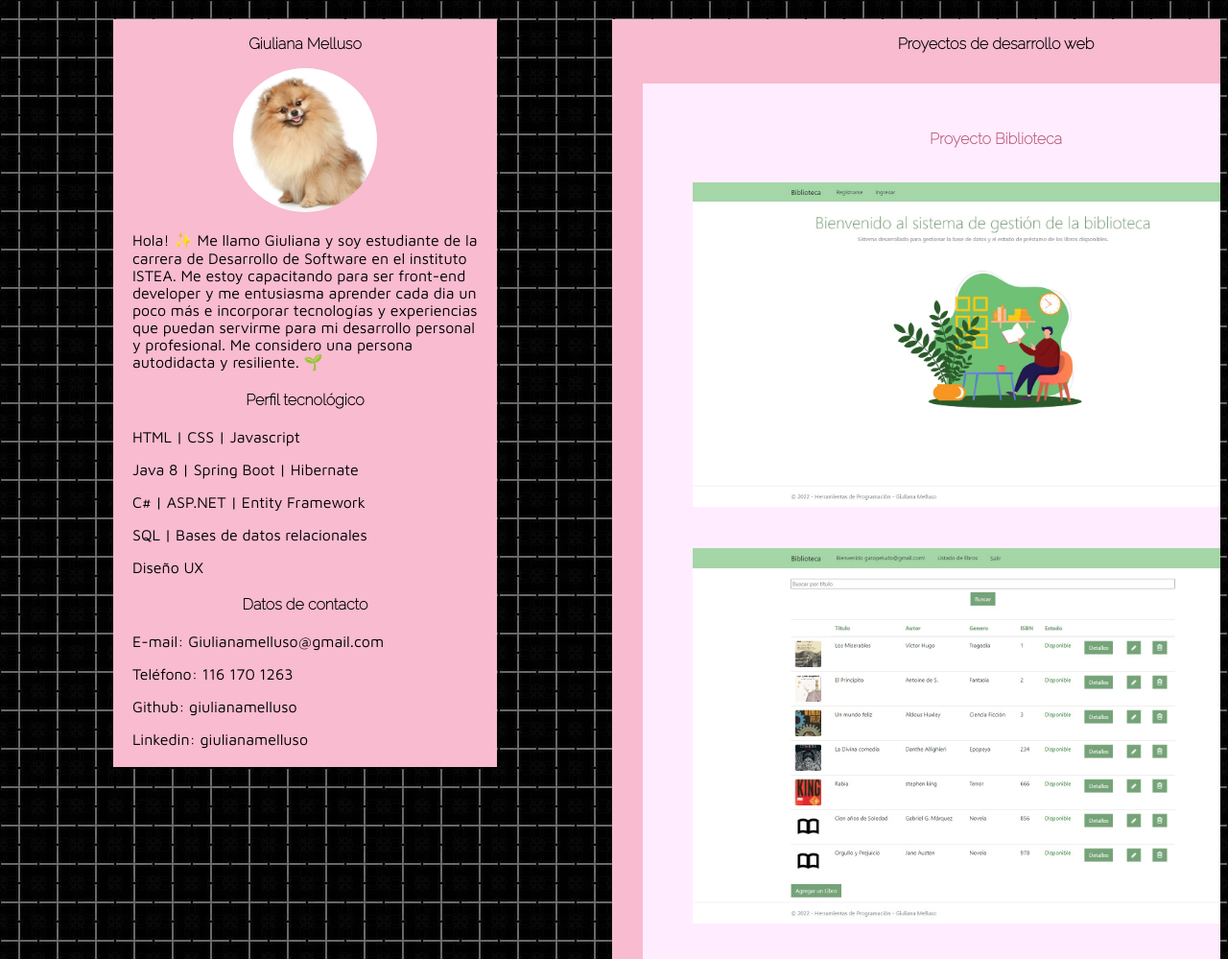
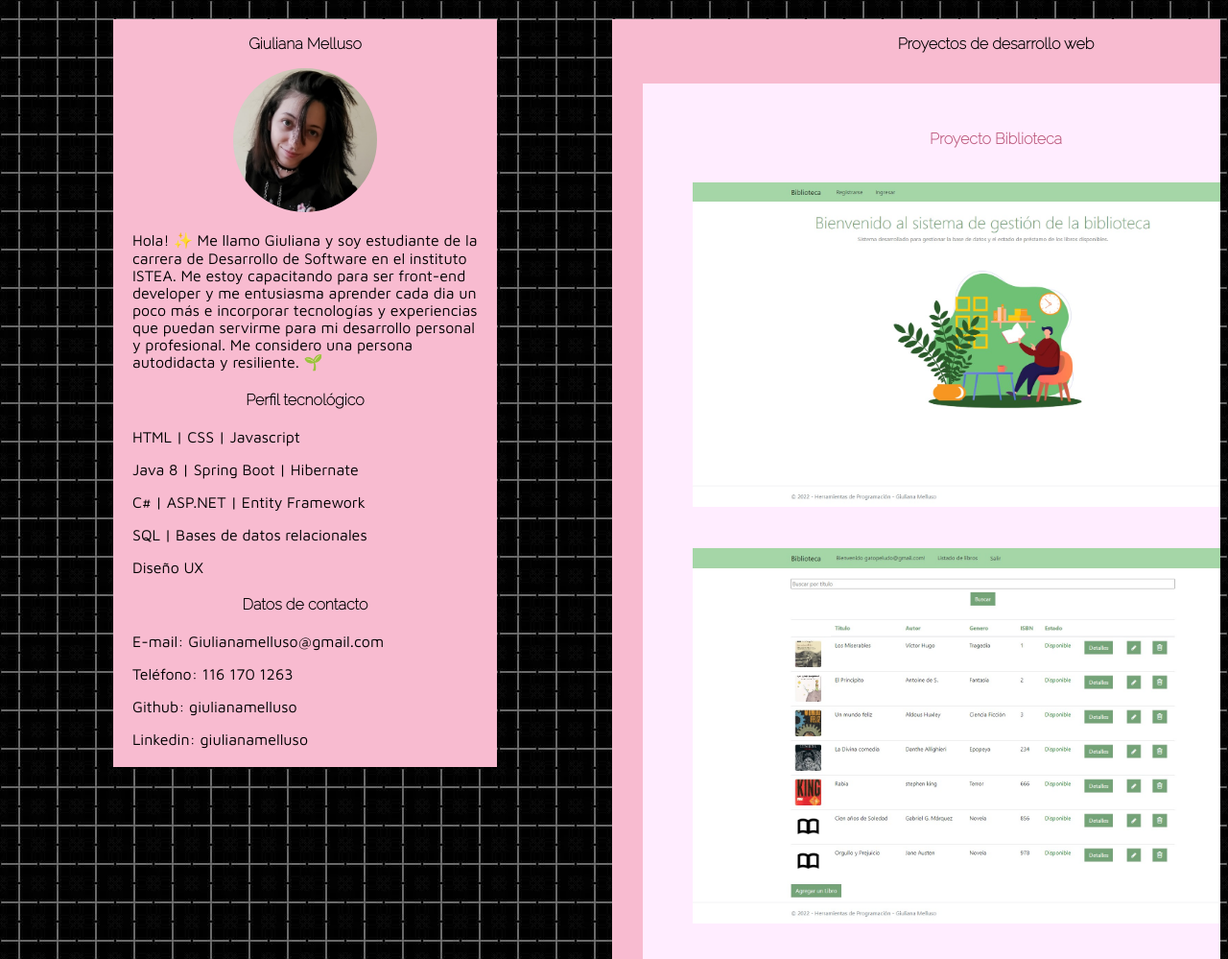
Before and after one commit to GiulianaMelluso/GiulianaMelluso.github.io, a website: page index.html in a window 1280 px wide. Shown: the top 999 px of the page at 96% size. Drawn offline with Linux system fonts and the light colour scheme.

Commit message:
agrego imagen

```diff
--- a/index.html
+++ b/index.html
@@ -28,7 +28,7 @@
             <p class="title">Giuliana Melluso</p>
 
             <div class="center">
-                <img src="assets/img/1.jpeg" class="foto">
+                <img src="assets/img/2.jpeg" class="foto">
             </div>
 
             <div class="desc">
```
Also changed, not shown: assets/img/2.jpeg (added).
